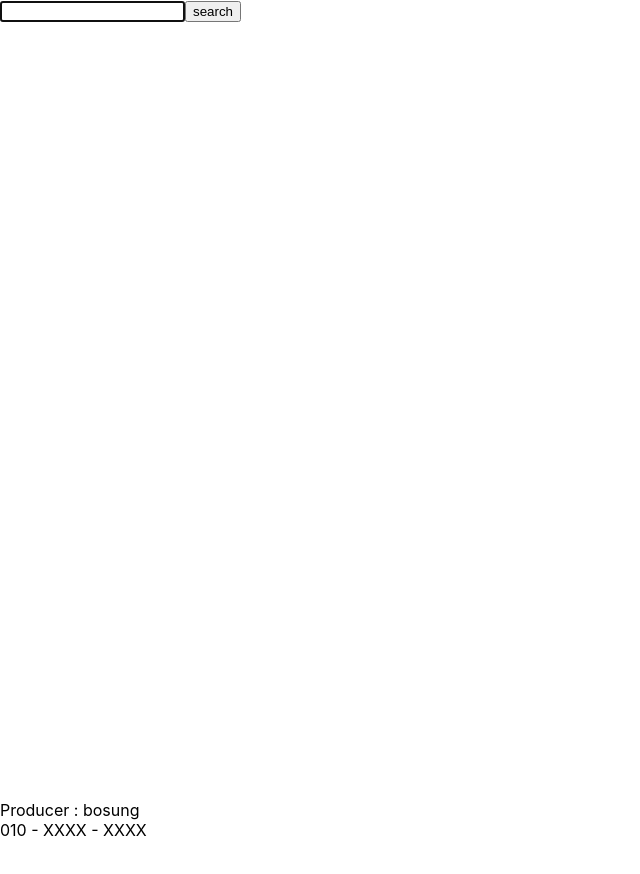
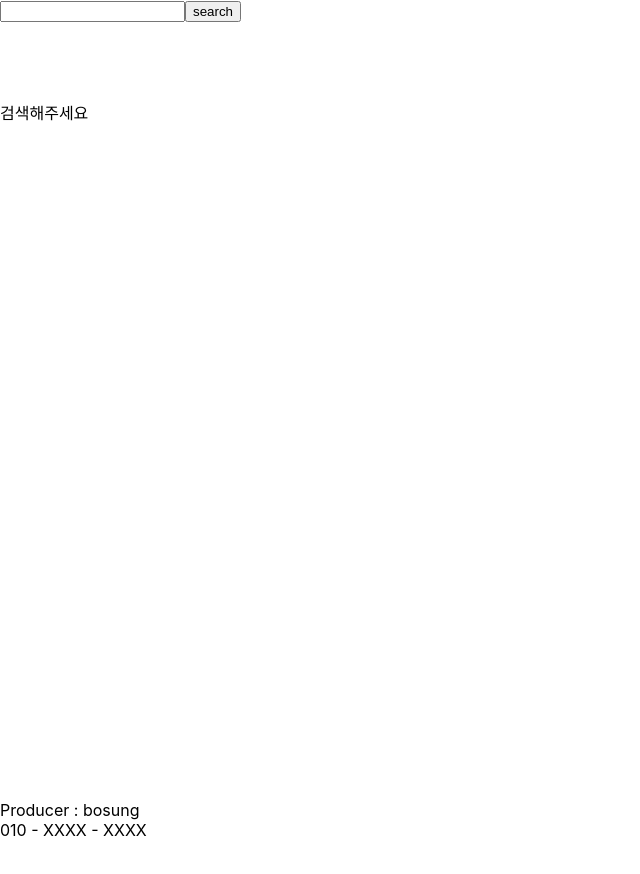
Before and after one commit to qhtjd2131/react_riot_search_app, a React (Create React App) app: page / in a window 1280 px wide. Shown: the top 874 px of the page, without its empty margins (0-640 px from the left). Built offline with nearby package versions, Linux system fonts and the light colour scheme.

Commit message:
사용자 데이터 불러오기

```diff
--- a/src/App.css
+++ b/src/App.css
@@ -7,5 +7,5 @@
 }
 
 .app .footer_container {
-  min-height: 700px;
+  min-height: 100px;
 }
--- a/src/App.js
+++ b/src/App.js
@@ -6,14 +6,14 @@ import "./App.css";
 
 function App() {
   const [nickName, setNickName] = useState("");
-  const setNickNamae_in_footer = (nickName) => {
+  const setNickNamae_in_header = (nickName) => {
     setNickName(nickName);
   };
 
   return (
     <div className="app">
       <div className="header_container">
-        <Header setNickNamae_in_footer={setNickNamae_in_footer} />
+        <Header setNickNamae_in_header={setNickNamae_in_header} />
       </div>
       <div className="main_container">
         <Main nickName={nickName} />
--- a/src/components/Header.js
+++ b/src/components/Header.js
@@ -1,33 +1,33 @@
-import React, { useState } from "react";
+import React, { useEffect, useState } from "react";
 
-function Header({ setNickNamae_in_footer }) {
-  const [input, setInput] = useState("");
+function Header({ setNickNamae_in_header }) {
+  const InputBox = () => {
+    const [input, setInput] = useState("");
+    const onChange = (e) => {
+      setInput(e.target.value);
+    };
 
-  // Components //
-  const InputBox = () => {
-    return <input autoFocus type="text" value={input} onChange={onChange} />;
-  };
-
-  const SearchButton = () => {
-    return <button onClick={handleSearchButton}> search </button>;
-  };
-
-  ////////////////
-
-  //inputbox change handler
-  const onChange = (e) => {
-    setInput(e.target.value);
-    console.log(input);
-  };
-
-  const handleSearchButton = () => {
-    setNickNamae_in_footer(input);
+    const handleSearchButton = () => {
+      setNickNamae_in_header(input);
+      setInput("");
+    };
+    return (
+      <div>
+        <input
+          type="text"
+          name="nickName"
+          value={input}
+          onChange={onChange}
+          spellCheck={false}
+        />
+        <button onClick={handleSearchButton}> search </button>
+      </div>
+    );
   };
 
   return (
     <div>
       <InputBox />
-      <SearchButton />
     </div>
   );
 }
--- a/src/components/Main.js
+++ b/src/components/Main.js
@@ -1,6 +1,62 @@
-import { React, useState } from "react";
+import { React, useEffect, useState } from "react";
+import axios from "axios";
 
 function Main({ nickName }) {
-  return <div>{nickName}</div>;
+  const [isLoading, setIsLoading] = useState(true);
+  const [apiKey] = useState("RGAPI-8c4338af-f685-46e9-9e2d-4471d38fdacf");
+  const [userData, setUserData] = useState([]);
+
+  useEffect(() => {
+    if (nickName) {
+      console.log(nickName);
+
+      getSummonerData()
+        .then((rsts) => {
+          const name = rsts.name;
+          const profileIconId = rsts.profileIconId;
+          const summonerLevel = rsts.summonerLevel;
+          const encryptedId = rsts.id;
+          setUserData({
+            name: name,
+            profileIconId: profileIconId,
+            summonerLevel: summonerLevel,
+            encryptedId: encryptedId,
+          });
+        })
+        .then(() => {
+          console.log(userData);
+          setIsLoading(false);
+        });
+    }
+  }, [nickName]);
+
+  const getSummonerData = async () => {
+    const result = await axios.get(
+      `https://kr.api.riotgames.com/lol/summoner/v4/summoners/by-name/${nickName}?api_key=${apiKey}`
+    );
+
+    return result.data;
+  };
+
+  return (
+    <section>
+      {nickName ? (
+        <div>
+          {isLoading ? (
+            <div> Loading... </div>
+          ) : (
+            <div>
+              <div> 이름 : {userData.name} </div>
+              <div> 레벨 : {userData.summonerLevel} </div>
+              <div> icon : {userData.profileIconId} </div>
+              <div> id : {userData.encryptedId} </div>
+            </div>
+          )}{" "}
+        </div>
+      ) : (
+        <div className="searcher"> 검색해주세요 </div>
+      )}
+    </section>
+  );
 }
 export default Main;
```
